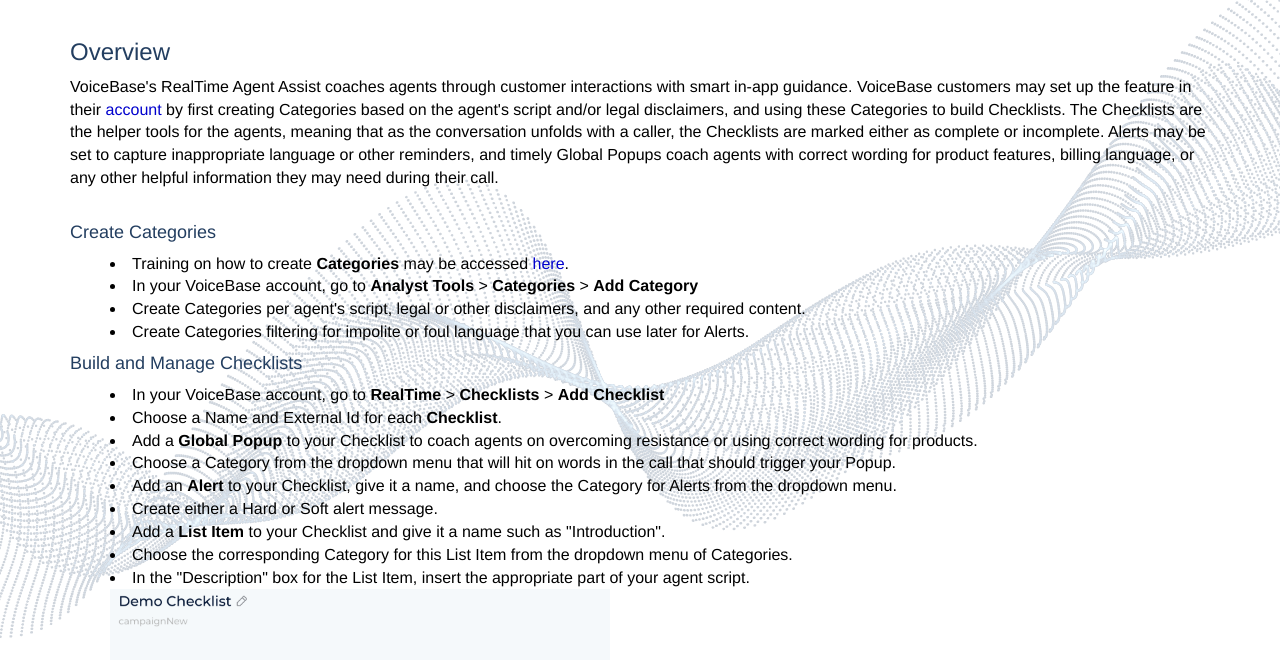
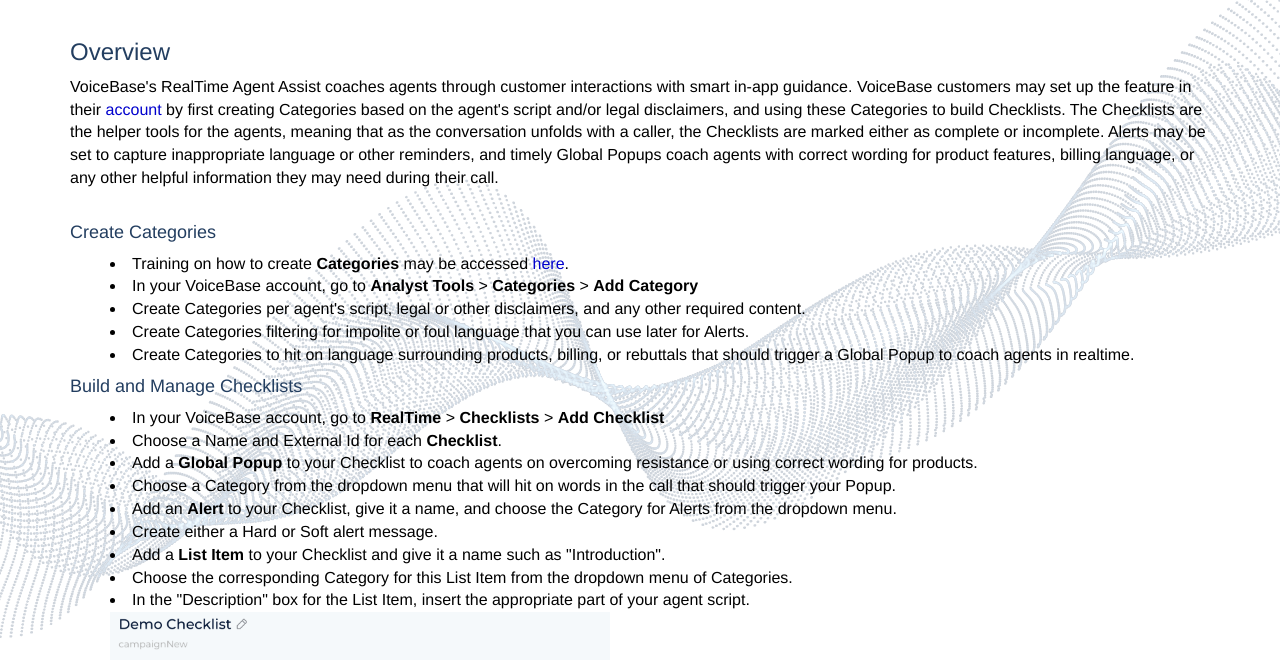
Before and after one commit to voicebase-support/voicebase-support.github.io, a plain HTML site: page agent_assist.html in a window 1280 px wide. Shown: the part 140-800 px from the top of the page. Drawn offline with nearby package versions, Linux system fonts and the light colour scheme.

Commit message:
added popup language

```diff
--- a/agent_assist.html
+++ b/agent_assist.html
@@ -116,6 +116,7 @@
 						<li >In your VoiceBase account, go to <strong>Analyst Tools</strong> > <strong>Categories</strong> > <strong>Add Category</strong> </li>
 						<li >Create Categories per agent's script, legal or other disclaimers, and any other required content.</li>
 						<li >Create Categories filtering for impolite or foul language that you can use later for Alerts.</li>
+						<li >Create Categories to hit on language surrounding products, billing, or rebuttals that should trigger a Global Popup to coach agents in realtime.</li>
 						</ul>
 
 						<h4>Build and Manage Checklists</h3>
```
